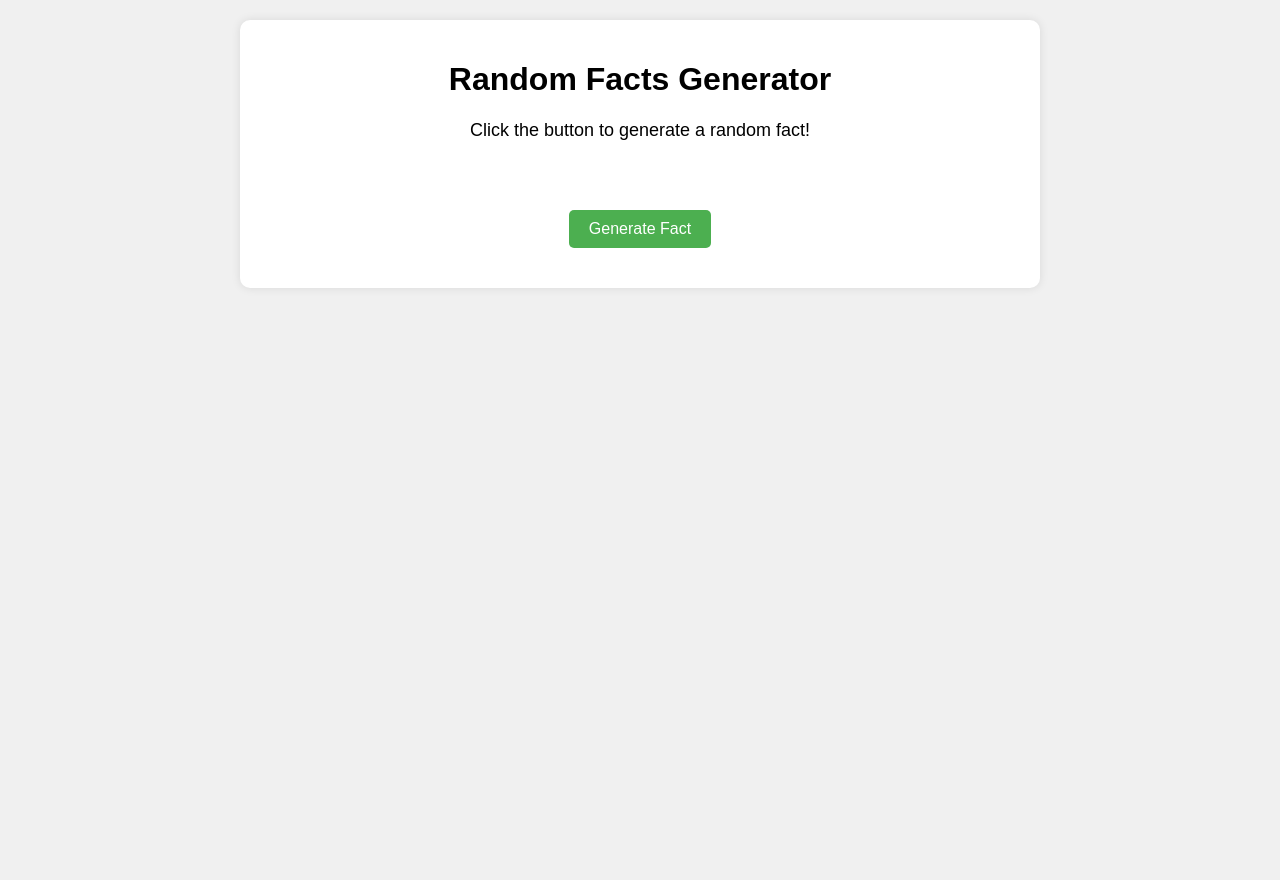
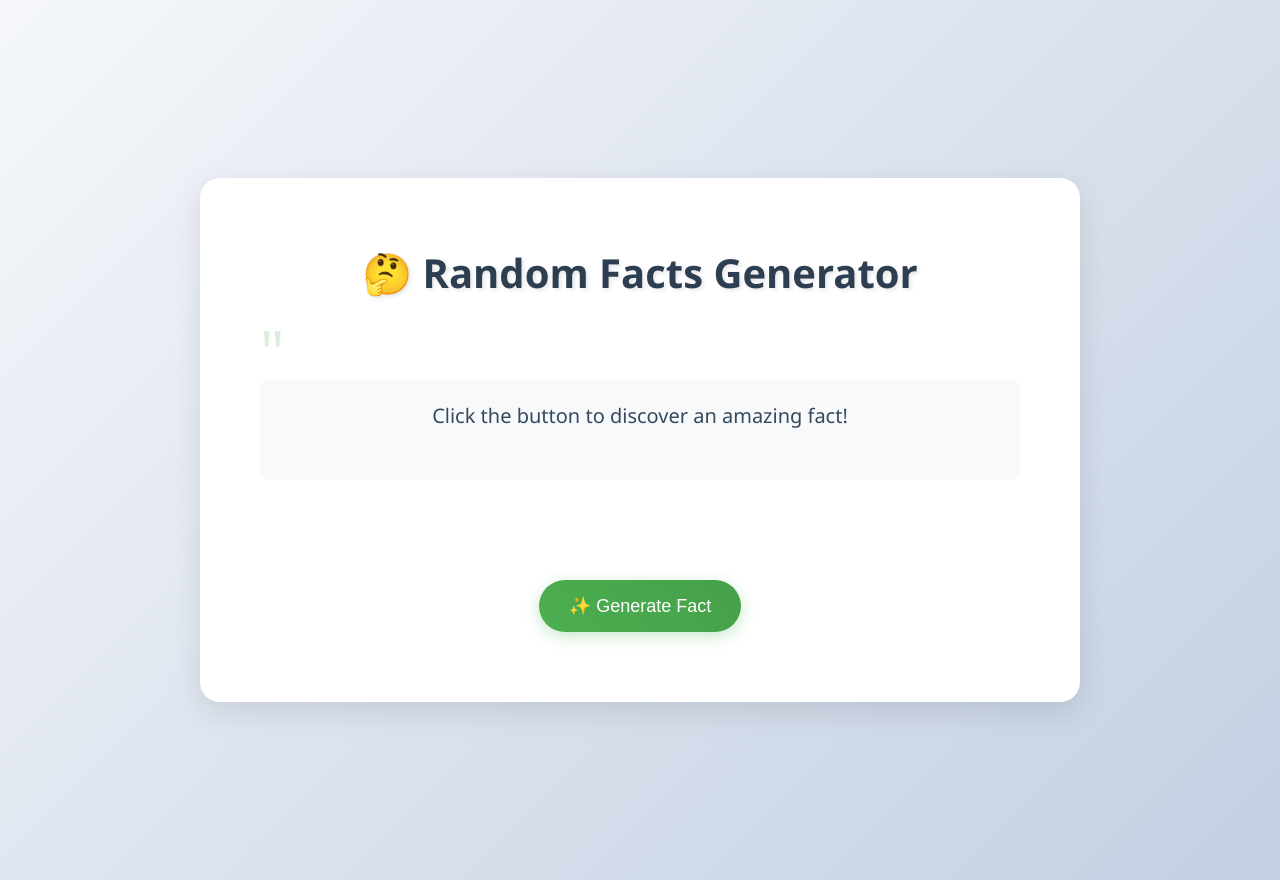
Before and after one commit to AnoopG7/space-facts, a plain HTML site: page index.html in a window 1280 px wide. Before the commit the page ends 800 px from the top, so only its background shows below. Drawn offline with Linux system fonts and the light colour scheme.

Commit message:
Update index.html

```diff
--- a/index.html
+++ b/index.html
@@ -6,50 +6,90 @@
     <title>Random Facts Generator</title>
     <style>
         body {
-            font-family: Arial, sans-serif;
-            max-width: 800px;
+            font-family: 'Segoe UI', Tahoma, Geneva, Verdana, sans-serif;
+            max-width: 900px;
             margin: 0 auto;
-            padding: 20px;
+            padding: 40px 20px;
             text-align: center;
-            background-color: #f0f0f0;
+            background: linear-gradient(135deg, #f5f7fa 0%, #c3cfe2 100%);
+            min-height: 100vh;
+            display: flex;
+            align-items: center;
+            justify-content: center;
         }
         .container {
             background-color: white;
-            padding: 20px;
-            border-radius: 10px;
-            box-shadow: 0 0 10px rgba(0,0,0,0.1);
+            padding: 40px;
+            border-radius: 20px;
+            box-shadow: 0 10px 30px rgba(0,0,0,0.1);
+            width: 100%;
+            max-width: 800px;
+        }
+        h1 {
+            color: #2c3e50;
+            margin-bottom: 30px;
+            font-size: 2.5em;
+            text-shadow: 2px 2px 4px rgba(0,0,0,0.1);
         }
         button {
-            padding: 10px 20px;
-            font-size: 16px;
-            background-color: #4CAF50;
+            padding: 15px 30px;
+            font-size: 18px;
+            background: linear-gradient(45deg, #4CAF50, #45a049);
             color: white;
             border: none;
-            border-radius: 5px;
+            border-radius: 50px;
             cursor: pointer;
+            margin: 30px 0;
+            transition: all 0.3s ease;
+            box-shadow: 0 4px 15px rgba(76, 175, 80, 0.3);
+        }
+        button:hover {
+            transform: translateY(-2px);
+            box-shadow: 0 6px 20px rgba(76, 175, 80, 0.4);
+        }
+        button:active {
+            transform: translateY(1px);
+        }
+        #factDisplay {
+            font-size: 20px;
+            margin: 30px 0;
+            min-height: 60px;
+            line-height: 1.6;
+            color: #34495e;
+            padding: 20px;
+            background-color: #f8f9fa;
+            border-radius: 10px;
+            transition: all 0.3s ease;
+        }
+        .fact-container {
+            position: relative;
+            padding: 20px;
             margin: 20px 0;
         }
-        button:hover {
-            background-color: #45a049;
-        }
-        #factDisplay {
-            font-size: 18px;
-            margin: 20px 0;
-            min-height: 50px;
+        .quote-marks {
+            font-size: 60px;
+            color: #4CAF50;
+            opacity: 0.2;
+            position: absolute;
+            top: -20px;
+            left: 20px;
         }
     </style>
 </head>
 <body>
     <div class="container">
-        <h1>Random Facts Generator</h1>
-        <p id="factDisplay">Click the button to generate a random fact!</p>
-        <button onclick="getRandomFact()">Generate Fact</button>
+        <h1>🤔 Random Facts Generator</h1>
+        <div class="fact-container">
+            <span class="quote-marks">"</span>
+            <p id="factDisplay">Click the button to discover an amazing fact!</p>
+        </div>
+        <button onclick="getRandomFact()">✨ Generate Fact</button>
     </div>
 
     <script>
-        // Embedding the JavaScript directly
         function getRandomFact() {
             const factDisplay = document.getElementById('factDisplay');
+            factDisplay.style.opacity = 0;
             const facts = {
                 "facts": [
                     "A day on Venus is longer than its year",
@@ -75,7 +115,10 @@
                 ]
             };
             const randomIndex = Math.floor(Math.random() * facts.facts.length);
-            factDisplay.textContent = facts.facts[randomIndex];
+            setTimeout(() => {
+                factDisplay.textContent = facts.facts[randomIndex];
+                factDisplay.style.opacity = 1;
+            }, 200);
         }
     </script>
 </body>
```
